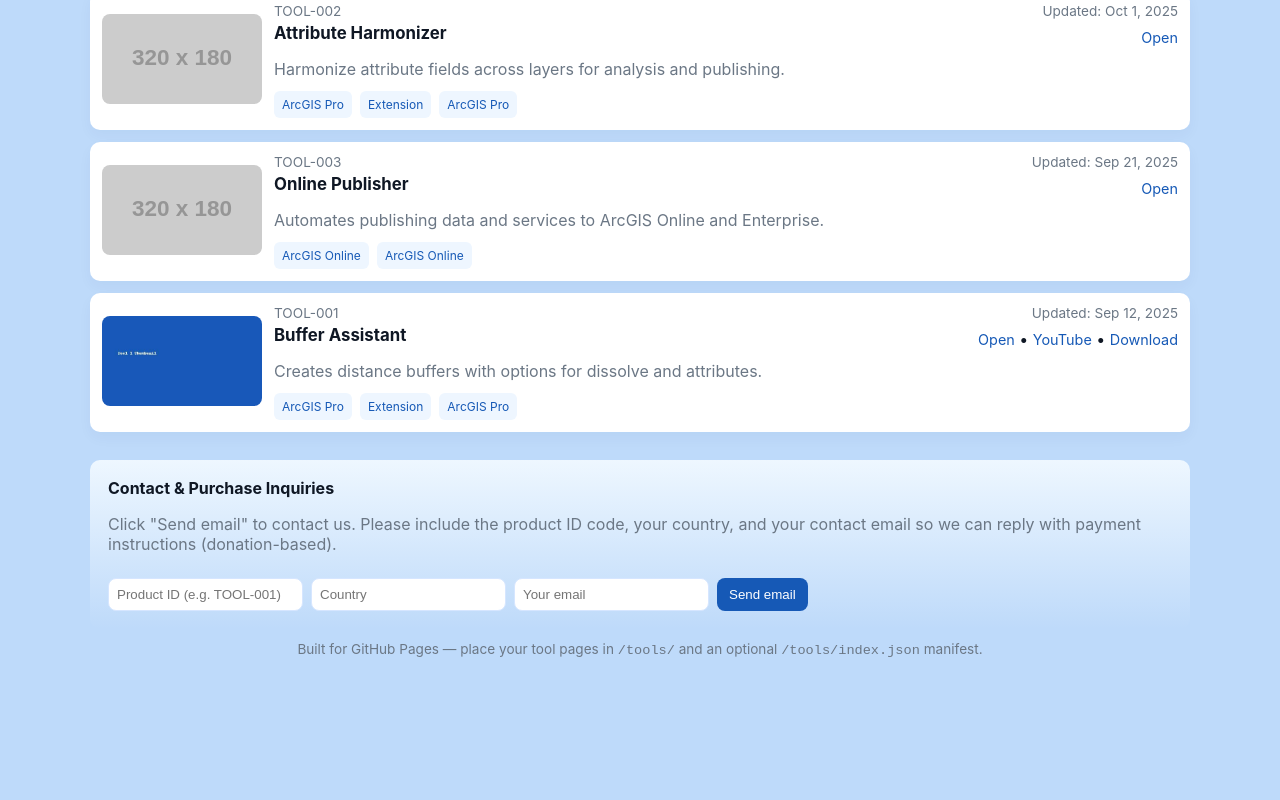
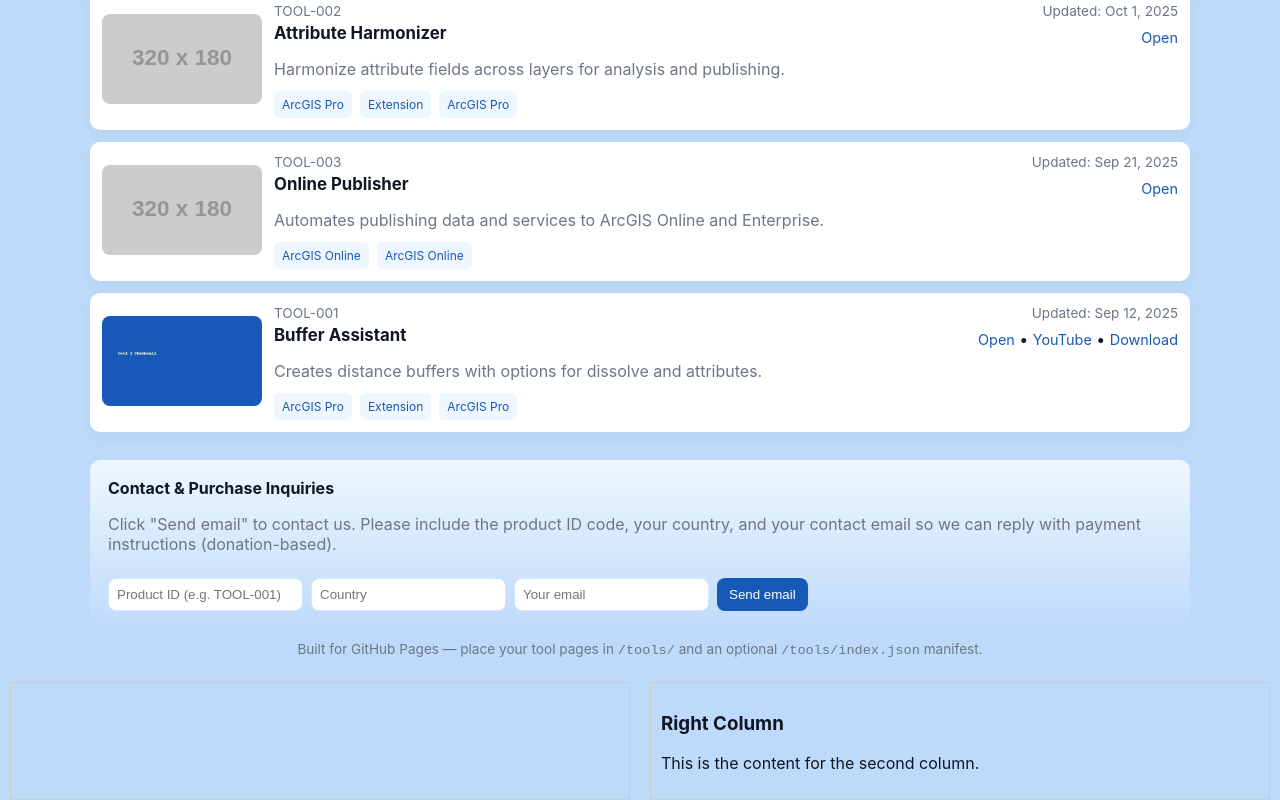
Before and after one commit to atlasgeos/atlasgeos.github.io, a plain HTML site: page index.html in a window 1280 px wide. Shown: the part 514-1314 px from the top of the page. Before the commit the page ends 1172 px from the top, so only its background shows below. Drawn offline with Linux system fonts and the light colour scheme; no server answers; placeholder pictures from the web are drawn by us.

Commit message:
Update index.html

```diff
--- a/index.html
+++ b/index.html
@@ -39,6 +39,20 @@
     .logo{width:48px;height:48px;border-radius:8px;background:linear-gradient(135deg,var(--blue-700),var(--blue-500));display:flex;align-items:center;justify-content:center;color:white;font-weight:700}
     h1{font-size:1.25rem;margin:0}
     p.lead{margin:4px 0 0;color:var(--muted);font-size:0.95rem}
+
+    .container-flex {
+        display: flex;
+        /* Default is row direction, making children sit side-by-side */
+    }
+
+    .column-left, .column-right {
+        /* Makes both columns grow equally to fill the container */
+        flex: 1;
+        padding: 10px;
+        border: 1px solid #ccc;
+        /* Add margin for spacing if needed */
+        margin: 0 10px;
+    }
 
     /* Carousel */
     .carousel{margin-top:18px;background:linear-gradient(180deg,white, #f8fbff);padding:12px;border-radius:12px;box-shadow:0 6px 18px rgba(10,36,99,0.06)}
@@ -441,8 +455,20 @@
     // start
     init();
   </script>
-  <div class="container">
-  <script type='text/javascript' id='mapmyvisitors' src='https://mapmyvisitors.com/map.js?cl=034694&w=a&t=m&d=hhczIYutoddEDzfoC-gYJsSv8lB0VJLc2jozKEGguj0&co=bedafa&cmn=ff5353&cmo=1fc136&ct=034694'></script>
-  </div>
+  <div class="container-flex">
+    <div class="column-left">
+        <!-- Content for the left column goes here>
+        <h3>Left Column</h3>
+        <p>This is the content for the first column. It will sit side-by-side with the right column.</p-->
+        <script type='text/javascript' id='mapmyvisitors' src='https://mapmyvisitors.com/map.js?cl=034694&w=a&t=m&d=hhczIYutoddEDzfoC-gYJsSv8lB0VJLc2jozKEGguj0&co=bedafa&cmn=ff5353&cmo=1fc136&ct=034694'></script>
+    </div>
+    <div class="column-right">
+        <!-- Content for the right column goes here -->
+        <h3>Right Column</h3>
+        <p>This is the content for the second column.</p>
+    </div>
+</div>
+
+
 </body>
 </html>
```
